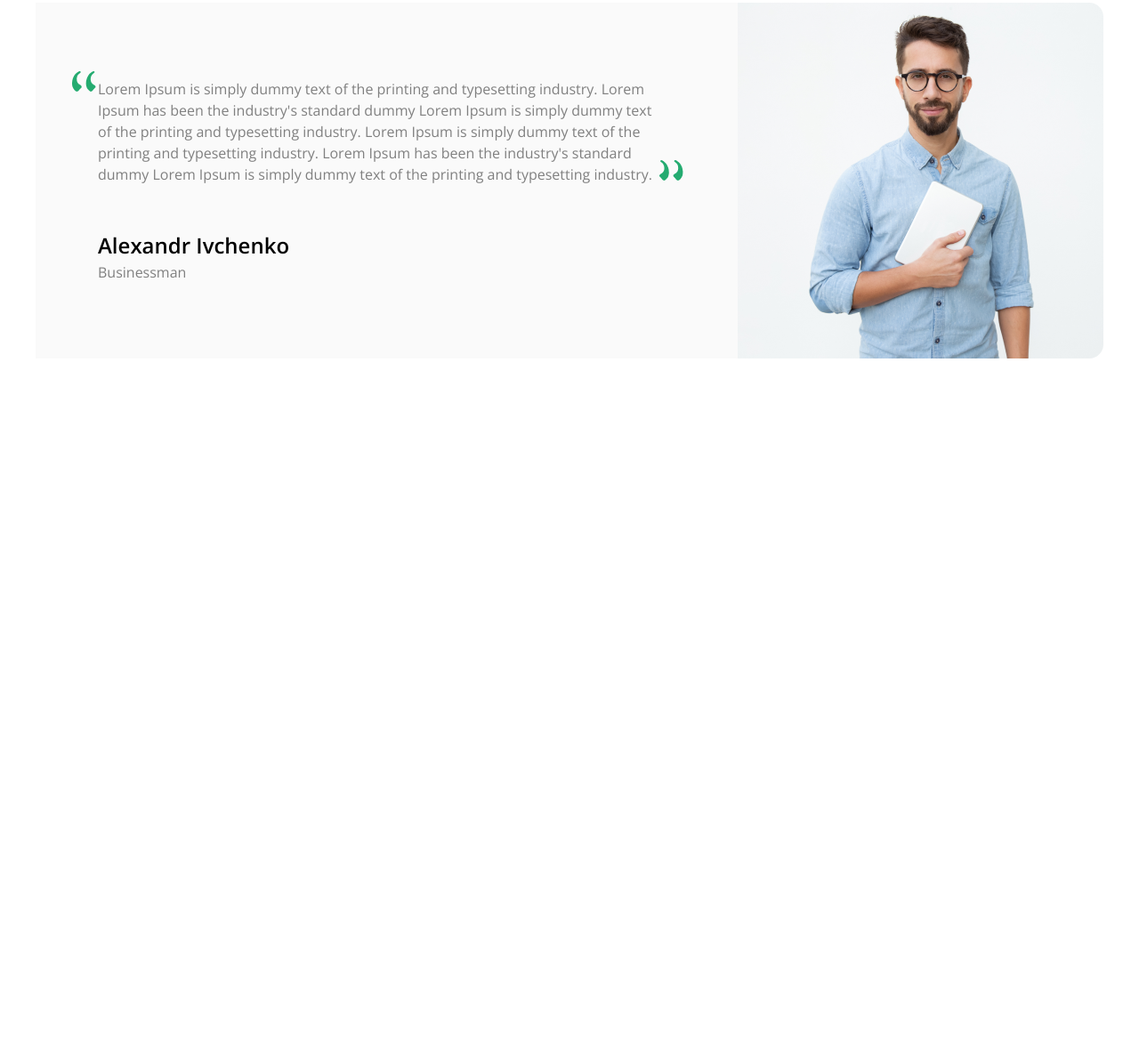
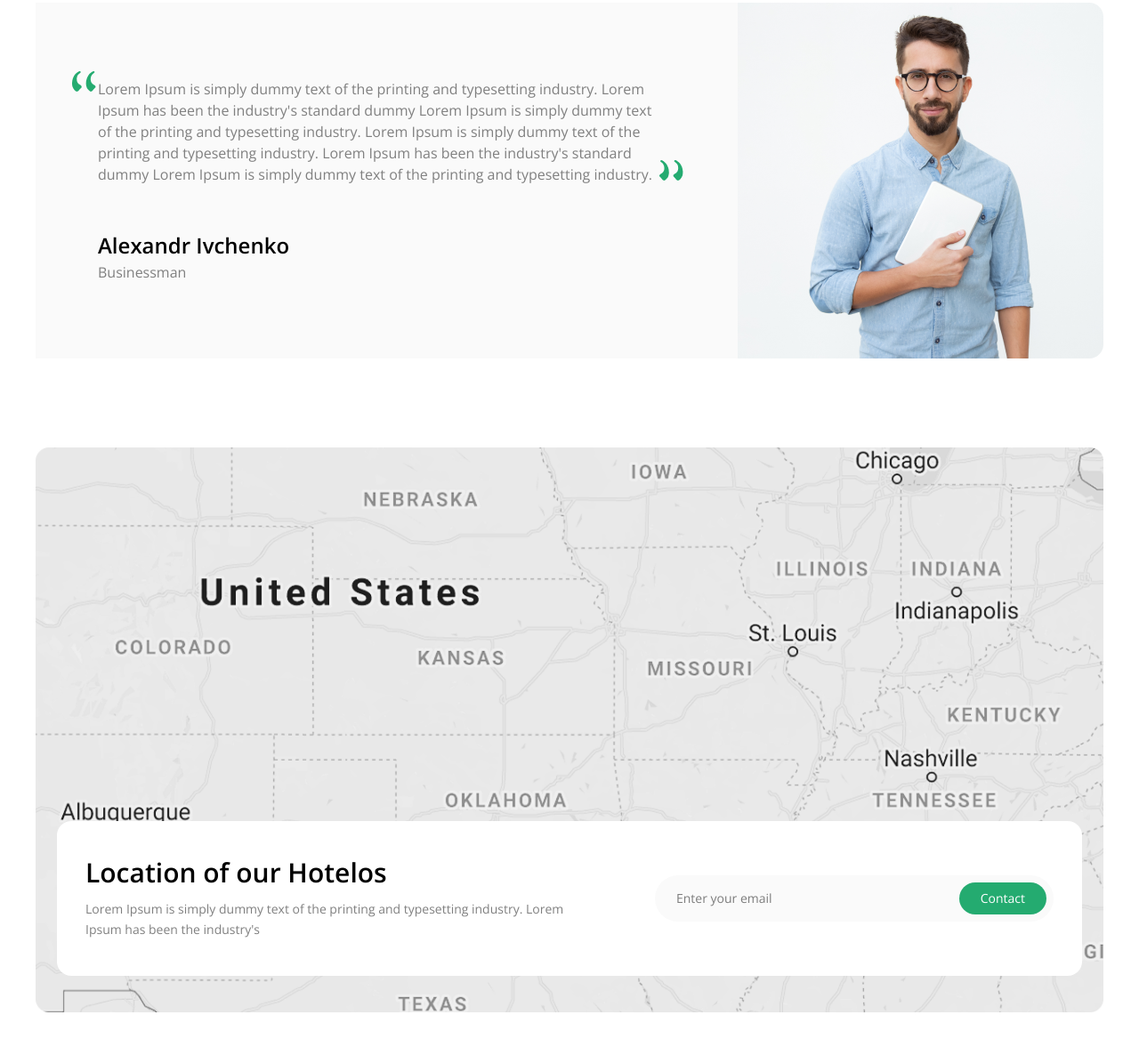
Before and after one commit to Faridun-07/Two-Page, a website: page index.html in a window 1280 px wide. Shown: the part 2739-3916 px from the top of the page at 89% size. Before the commit the page ends 3142 px from the top, so only its background shows below. Drawn offline with nearby package versions, Linux system fonts and the light colour scheme; files that its build step writes are made by us from their sources.

Commit message:
Add section 6

```diff
--- a/index.html
+++ b/index.html
@@ -199,6 +199,34 @@
       </aside>
       <img src="./src/images/Mask.png" alt="">
      </section>
+     <section class="max-w-300 m-auto p-[50px_20px] lg:p-[100px_0px]">
+      <div class="relative">
+        <img src="./src/images/map.png" alt="">
+        <div class="w-full flex justify-center mt-10 px-4 absolute top-[380px]">
+  <div class="w-full max-w-6xl bg-white rounded-2xl px-8 py-10 flex flex-col lg:flex-row items-center justify-between gap-6">
+    <div class="max-w-xl">
+      <h2 class="text-3xl lg:text-[30px] font-semibold mb-3">
+        Location of our Hotelos
+      </h2>
+      <p class="text-[gray] text-sm leading-relaxed">
+        Lorem Ipsum is simply dummy text of the printing and typesetting industry.
+        Lorem Ipsum has been the industry's
+      </p>
+    </div>
+    <div class="flex items-center bg-[#FAFAFA] rounded-full p-2 w-full max-w-md">
+      <input
+        type="email"
+        placeholder="Enter your email"
+        class="flex-1 px-4 py-2 rounded-full outline-none text-sm"
+      />
+      <button class="bg-[#24AB70] hover:bg-green-900 text-white px-6 py-2 rounded-full text-sm">
+        Contact
+      </button>
+    </div>
+  </div>
+</div>
+      </div>
+     </section>
   </main>
   <footer></footer>
 </body>
```
Also changed, not shown: src/images/map.png (added).
